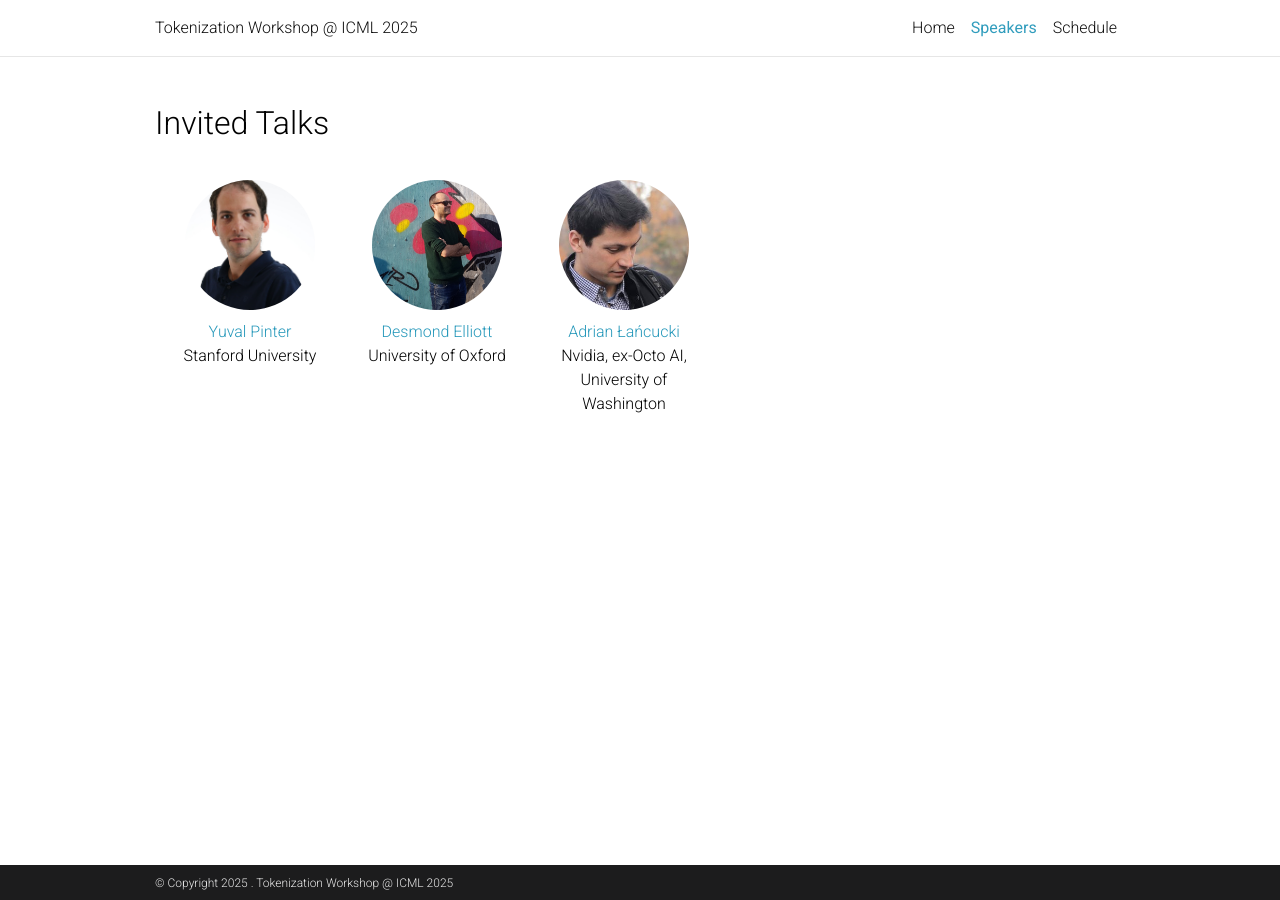
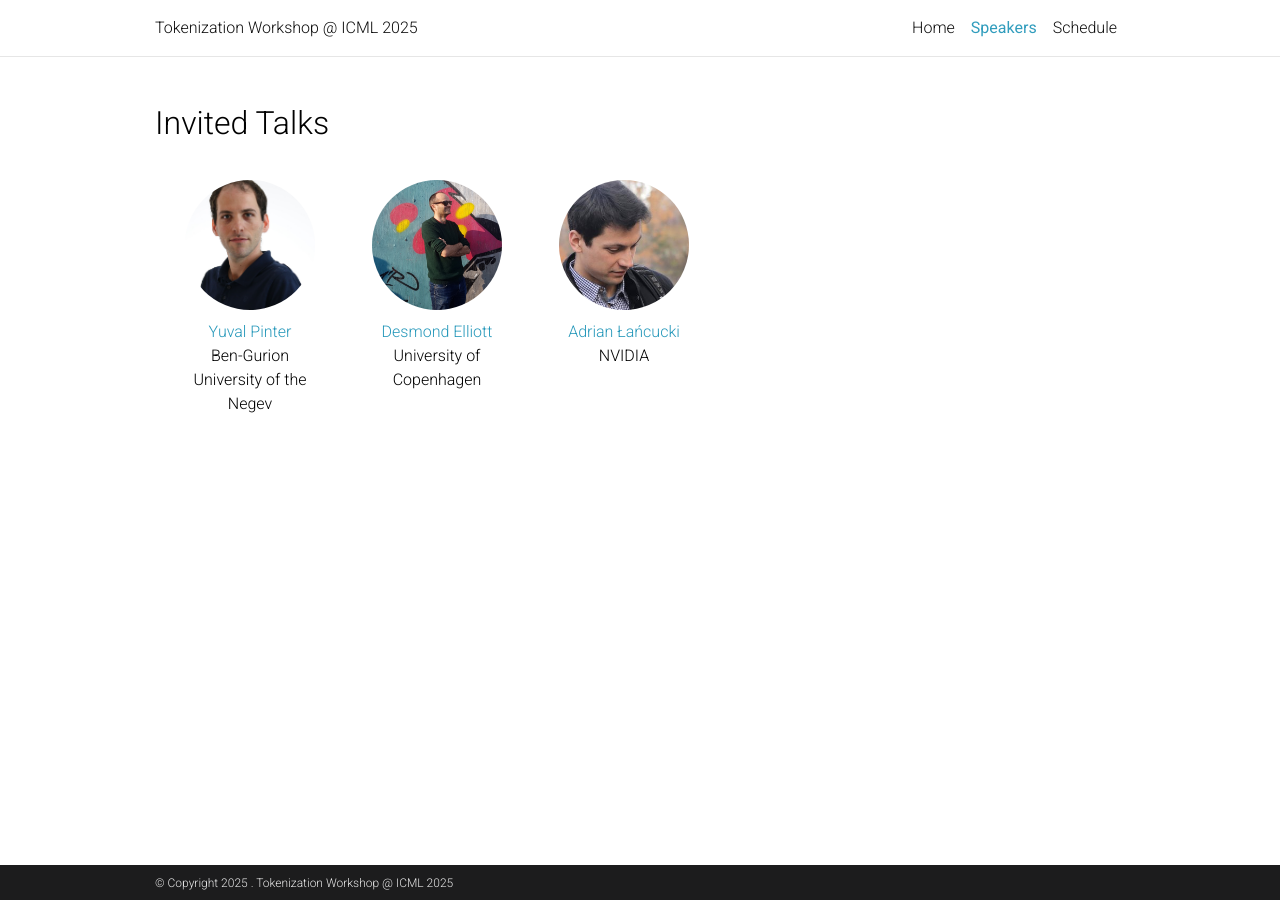
Before and after one commit to tokenization-workshop/tokenization-workshop.github.io, a Jekyll site: the page built from _pages/speakers.md, in a window 1280 px wide. Built offline with Jekyll 4.4.1, drawn with Linux system fonts in a browser that asks for light colours; comment, search, counter and statistics services are not loaded; a style sheet for code colours, icons or effects is not loaded.

Commit message:
panelists

```diff
--- a/_pages/speakers.md
+++ b/_pages/speakers.md
@@ -12,17 +12,17 @@ nav_order: 2
         <div class="team-member">
             <img src="/assets/img/speakers/yuval.jpg" alt="Yuval Pinter">
             <p><a href="https://tzin.bgu.ac.il/~pintery/">Yuval Pinter</a>
-            <br>Stanford University</p>
+            <br>Ben-Gurion University of the Negev</p>
         </div>
         <div class="team-member">
             <img src="/assets/img/speakers/desmond.jpg" alt="Desmond Elliott">
             <p><a href="https://elliottd.github.io/">Desmond Elliott</a>
-            <br>University of Oxford</p>
+            <br>University of Copenhagen</p>
         </div>
         <div class="team-member">
             <img src="/assets/img/speakers/adrian.jpeg" alt="Adrian Łańcucki">
             <p><a href="https://scholar.google.com/citations?user=gydbYxkAAAAJ&hl=en">Adrian Łańcucki</a>
-            <br>Nvidia, ex-Octo AI, University of Washington</p>
+            <br>NVIDIA</p>
         </div>
     </div>
 </html>
```
Also changed, not shown: _pages/schedule.md (+7 -0 lines).
